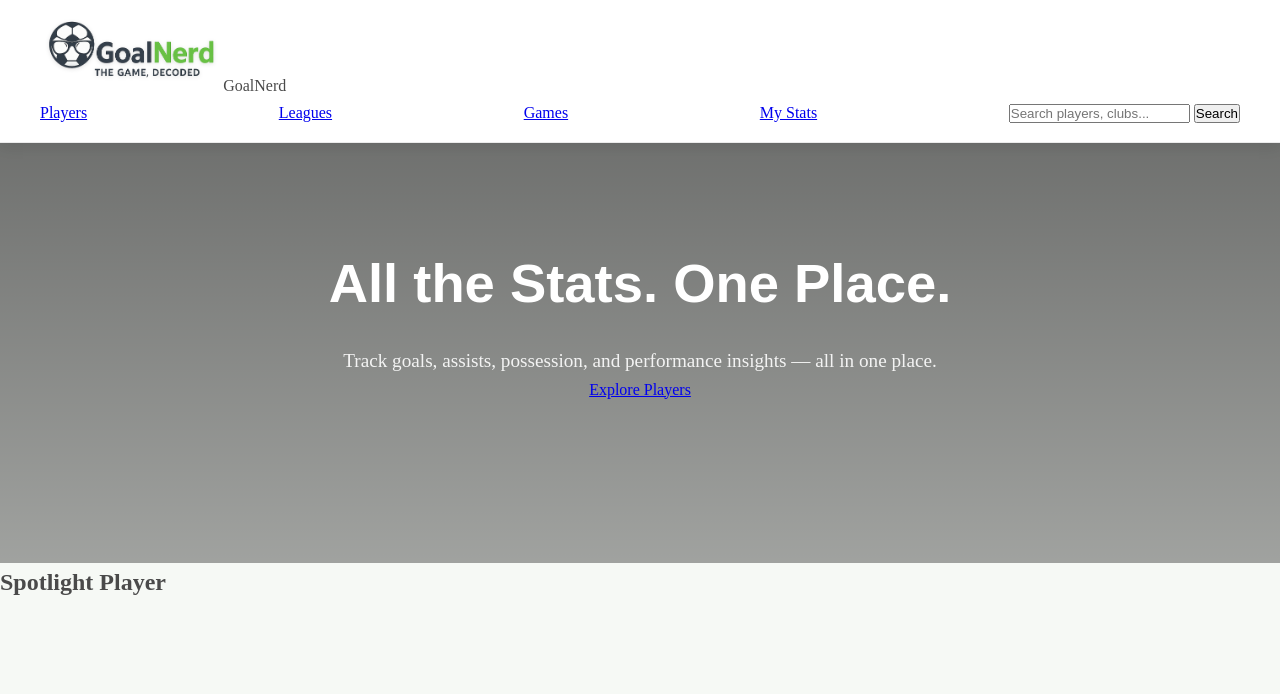
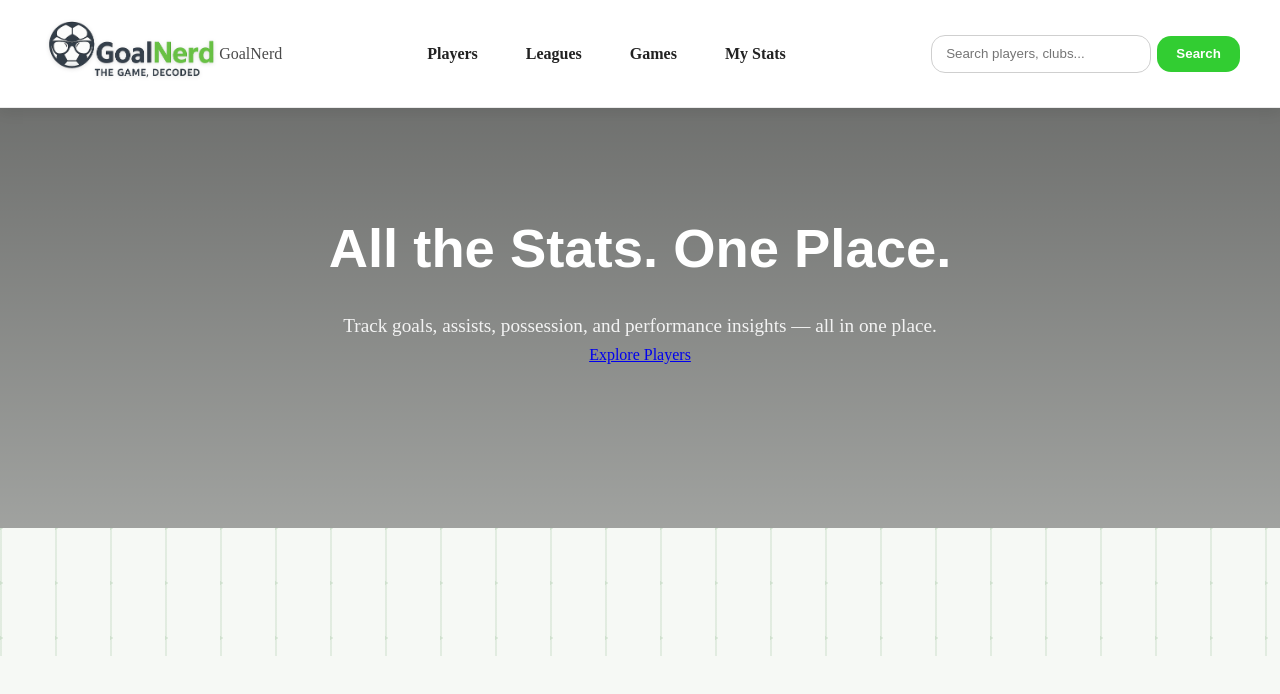
Before and after one commit to kelseyschae/team_project, a website built with Vite: page goalnerd/index.html in a window 1280 px wide. Built offline with nearby package versions, Linux system fonts and the light colour scheme; no server answers; files whose address does not match are found by name.

Commit message:
fixed html

```diff
--- a/goalnerd/index.html
+++ b/goalnerd/index.html
@@ -6,38 +6,39 @@
   <meta name="viewport" content="width=device-width, initial-scale=1.0" />
   <title>GoalNerd | Soccer Stats Made Smart</title>
 
-  <!-- CSS -->
   <link rel="stylesheet" href="css/styles.css">
 </head>
 
 <body>
+  <!-- Navigation -->
+  <header>
+    <div class="main-nav">
 
-  <div id="loader" class="soccer-loader">
-    <div class="hex"></div>
-    <div class="hex"></div>
-    <div class="hex"></div>
-    <div class="hex"></div>
-    <div class="hex"></div>
-    <div class="hex"></div>
-  </div>
-
-  <header class="main-header">
-    <div class="logo-area">
+      <!-- LEFT -->
+      <div class="nav-left">
         <img src="pictures/logo.png" alt="GoalNerd logo" class="logo">
         <span class="site-title">GoalNerd</span>
       </div>
 
-    <nav class="main-nav">
-      <a href="players.html">Players</a>
-      <a href="leagues.html">Leagues</a>
-      <a href="games.html">Games</a>
-      <a href="mystats.html">My Stats</a>
+      <!-- CENTER NAV -->
+      <div class="nav-center">
+        <ul class="nav-links">
+          <li><a href="players.html">Players</a></li>
+          <li><a href="leagues.html">Leagues</a></li>
+          <li><a href="games.html">Games</a></li>
+          <li><a href="mystats.html">My Stats</a></li>
+        </ul>
+      </div>
 
-      <div class="search-box">
+      <!-- RIGHT SEARCH -->
+      <div class="nav-right">
+        <div class="search-bar">
           <input type="text" placeholder="Search players, clubs...">
           <button>Search</button>
         </div>
-    </nav>
+      </div>
+
+    </div>
   </header>
 
   <!-- Hero Section -->
@@ -50,18 +51,12 @@
   </section>
 
   <!-- Main Content -->
-  <main class="content-wrapper">
-    <h2 class="section-title"></h2>
+  <main class="content-section">
 
-    <div id="games-container" class="games-grid">
-      <!-- JavaScript will inject game cards here -->
-    </div>
+    <div id="games-container" class="games-grid"></div>
 
-    <h2 class="section-title">Spotlight Player</h2>
+    <div id="spotlight-player" class="spotlight-card"></div>
 
-    <div id="spotlight-player" class="spotlight-card">
-      <!-- Injected by JS -->
-    </div>
   </main>
 
   <script src="js/script.js" defer></script>
```
Lines whose indentation alone changed are shown as unchanged.
